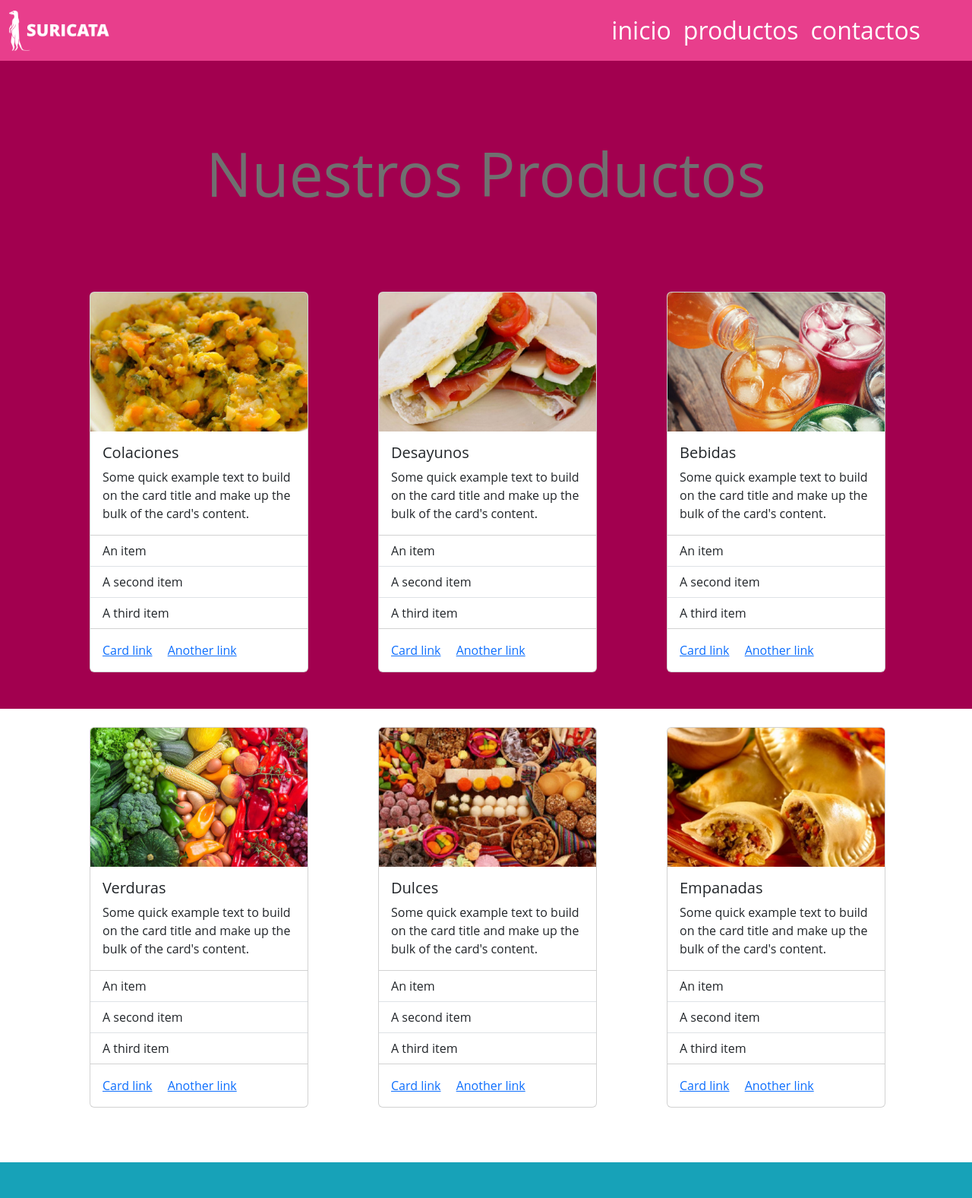
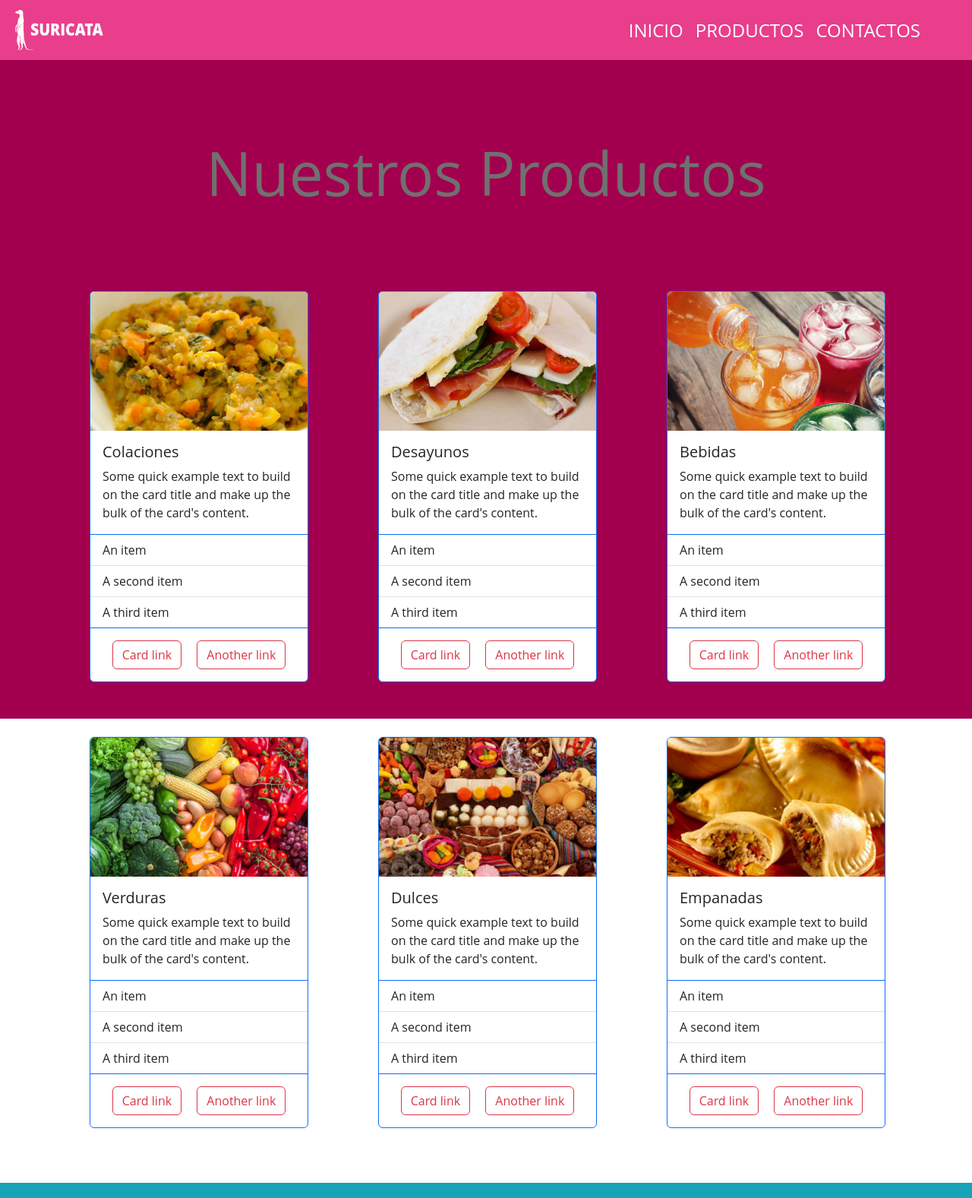
Before and after one commit to Ib3rtt1/suricata, a plain HTML site: page index.html in a window 1280 px wide. Shown: the top 1577 px of the page at 76% size. Drawn offline with nearby package versions, Linux system fonts and the light colour scheme.

Commit message:
alineaciones de cartas

```diff
--- a/index.html
+++ b/index.html
@@ -6,15 +6,15 @@
   <meta name="viewport" content="width=device-width, initial-scale=1.0">
 
   <link rel="stylesheet" href="assets/css/styles.css">
-
+  <!-- fuentes -->
   <link rel="preconnect" href="https://fonts.googleapis.com">
   <link rel="preconnect" href="https://fonts.gstatic.com" crossorigin>
   <link href="https://fonts.googleapis.com/css2?family=Josefin+Sans:ital@1&family=Kalam:wght@700&family=Raleway:wght@300;500&display=swap" rel="stylesheet">
+  <!-- boostrap  -->
   <link href="https://cdn.jsdelivr.net/npm/bootstrap@5.3.0-alpha3/dist/css/bootstrap.min.css" rel="stylesheet" integrity="sha384-KK94CHFLLe+nY2dmCWGMq91rCGa5gtU4mk92HdvYe+M/SXH301p5ILy+dN9+nJOZ" crossorigin="anonymous">
   <script src="https://kit.fontawesome.com/3d39a9f644.js" crossorigin="anonymous"></script>
 
   <title>desafio suricata carlos ibertti</title>
-
 
 </head>
 <body>
@@ -22,21 +22,21 @@
     <nav class="navbar navbar-expand-lg ">
       <div class="container-fluid h-75 " >
         <a class="navbar-brand text-white " href="#">
-          <img src="assets/img/logo.png" alt="logo de la suricata ">
+          <img class="px-2" src="assets/img/logo.png" alt="logo de la suricata ">
         </a>
-        <button class="navbar-toggler  navbar-dark border-light" type="button" data-bs-toggle="collapse" data-bs-target="#navbarNav" aria-controls="navbarNav" aria-expanded="false" aria-label="Toggle navigation">
+        <button class="navbar-toggler  navbar-dark border-light" id="" type="button" data-bs-toggle="collapse" data-bs-target="#navbarNav" aria-controls="navbarNav" aria-expanded="false" aria-label="Toggle navigation">
           <span class="navbar-toggler-icon"></span>
         </button>
         <div class="collapse navbar-collapse px-5 " id="navbarNav">
           <ul class="navbar-nav ms-auto">
             <li class="nav-item">
-              <a class="nav-link active text-white fs-2 " aria-current="page" href="#">inicio</a>
+              <a class="nav-link active text-white text-uppercase fs-4 "id="" aria-current="page" href="#inicio">inicio</a>
             </li>
             <li class="nav-item ">
-              <a class="nav-link text-white fs-2 " href="#">productos </a>
+              <a class="nav-link text-white text-uppercase fs-4 " id="" href="#productos">productos </a>
             </li>
             <li class="nav-item ">
-              <a class="nav-link text-white fs-2 " href="#">contactos</a>
+              <a class="nav-link text-white text-uppercase fs-4 " id="" href="#contactos">contactos</a>
             </li>
           </ul>
         </div>
@@ -45,28 +45,28 @@
     <!--seccion 1  -->
     <header class=" header ">
       <div class="container">
-        <h1 class="text-center headerH1 "> Nuestros Productos </h1>
+        <h1 class="text-center headerH1 " id="productos" > Nuestros Productos </h1>
         <div class="row ">
           <div class="col-sm-4 col-12 px-5 mb-5">
-                <div class="card" style="width: 18rem;">
+                <div class="card border-primary" style="width: 18rem;">
                     <img src="assets/img/colaciones.jpg" class="card-img-top" alt="...">
                     <div class="card-body">
                       <h5 class="card-title">Colaciones</h5>
                       <p class="card-text">Some quick example text to build on the card title and make up the bulk of the card's content.</p>
                     </div>
-                    <ul class="list-group list-group-flush">
-                      <li class="list-group-item">An item</li>
+                    <ul class="list-group list-group-flush ">
+                      <li class="list-group-item ">An item</li>
                       <li class="list-group-item">A second item</li>
                       <li class="list-group-item">A third item</li>
                     </ul>
-                    <div class="card-body">
-                      <a href="#" class="card-link">Card link</a>
-                      <a href="#" class="card-link">Another link</a>
+                    <div class="card-body text-center ">
+                      <button type="button" href="#" class="btn btn-outline-danger mx-2">Card link</button>
+                      <button type="button" href="#" class="btn btn-outline-danger mx-2">Another link</button>
                     </div>
                 </div>
           </div>
           <div class="col-sm-4 col-12 px-5 mb-5">
-            <div class="card" style="width: 18rem;">
+            <div class="card border-primary" style="width: 18rem;">
                 <img src="assets/img/desayunos.jpg" class="card-img-top" alt="...">
                 <div class="card-body">
                   <h5 class="card-title">Desayunos</h5>
@@ -77,14 +77,14 @@
                   <li class="list-group-item">A second item</li>
                   <li class="list-group-item">A third item</li>
                 </ul>
-                <div class="card-body">
-                  <a href="#" class="card-link">Card link</a>
-                  <a href="#" class="card-link">Another link</a>
+                <div class="card-body text-center">
+                  <button type="button" href="#" class="btn btn-outline-danger mx-2">Card link</button>
+                      <button type="button" href="#" class="btn btn-outline-danger mx-2">Another link</button>
                 </div>
             </div>
           </div>
           <div class="col-sm-4 col-12 px-5 mb-5">
-          <div class="card" style="width: 18rem;">
+          <div class="card border-primary" style="width: 18rem;">
             <img src="assets/img/bebidas.jpg" class="card-img-top" alt="...">
             <div class="card-body">
               <h5 class="card-title">Bebidas</h5>
@@ -95,9 +95,9 @@
               <li class="list-group-item">A second item</li>
               <li class="list-group-item">A third item</li>
             </ul>
-            <div class="card-body">
-              <a href="#" class="card-link">Card link</a>
-              <a href="#" class="card-link">Another link</a>
+            <div class="card-body text-center">
+              <button type="button" href="#" class="btn btn-outline-danger mx-2">Card link</button>
+              <button type="button" href="#" class="btn btn-outline-danger mx-2">Another link</button>
             </div>
           </div>
         </div>
@@ -109,7 +109,7 @@
       <div class="container">
         <div class="row ">
           <div class="col-sm-4 col-12 px-5 mb-5">
-                <div class="card" style="width: 18rem;">
+                <div class="card border-primary" style="width: 18rem;">
                     <img src="assets/img/verduras.jpg" class="card-img-top" alt="...">
                     <div class="card-body">
                       <h5 class="card-title">Verduras</h5>
@@ -120,14 +120,14 @@
                       <li class="list-group-item">A second item</li>
                       <li class="list-group-item">A third item</li>
                     </ul>
-                    <div class="card-body">
-                      <a href="#" class="card-link">Card link</a>
-                      <a href="#" class="card-link">Another link</a>
+                    <div class="card-body text-center">
+                      <button type="button" href="#" class="btn btn-outline-danger mx-2">Card link</button>
+                      <button type="button" href="#" class="btn btn-outline-danger mx-2">Another link</button>
                     </div>
                 </div>
           </div>
           <div class="col-sm-4 col-12 px-5 mb-5">
-            <div class="card" style="width: 18rem;">
+            <div class="card border-primary" style="width: 18rem;">
                 <img src="assets/img/dulces.jpg" class="card-img-top" alt="...">
                 <div class="card-body">
                   <h5 class="card-title">Dulces</h5>
@@ -138,14 +138,14 @@
                   <li class="list-group-item">A second item</li>
                   <li class="list-group-item">A third item</li>
                 </ul>
-                <div class="card-body">
-                  <a href="#" class="card-link">Card link</a>
-                  <a href="#" class="card-link">Another link</a>
+                <div class="card-body text-center">
+                  <button type="button" href="#" class="btn btn-outline-danger mx-2">Card link</button>
+                      <button type="button" href="#" class="btn btn-outline-danger mx-2">Another link</button>
                 </div>
             </div>
           </div>
           <div class="col-sm-4 col-12 px-5 mb-5">
-          <div class="card" style="width: 18rem;">
+          <div class="card border-primary" style="width: 18rem;">
             <img src="assets/img/empanadas.jpg" class="card-img-top" alt="...">
             <div class="card-body">
               <h5 class="card-title">Empanadas</h5>
@@ -156,9 +156,9 @@
               <li class="list-group-item">A second item</li>
               <li class="list-group-item">A third item</li>
             </ul>
-            <div class="card-body">
-              <a href="#" class="card-link">Card link</a>
-              <a href="#" class="card-link">Another link</a>
+            <div class="card-body text-center">
+              <button type="button" href="#" class="btn btn-outline-danger mx-2">Card link</button>
+                      <button type="button" href="#" class="btn btn-outline-danger mx-2">Another link</button>
             </div>
           </div>
         </div>
@@ -170,21 +170,21 @@
         <div class="col-md-4">
           <h1 class="text-white fw-bold text-center py-5">Ahora aceptamos</h1>
         </div >
-        <div class="col-md-7 text-center py-5 px-3">
-          <i class="fab text-white fa-cc-visa fa-5x"></i>
-          <i class="fab text-white fa-cc-visa fa-5x px-3"></i>
-          <i class="fab text-white fa-cc-amex fa-5x px-3"></i>
-          <i class="fab text-white fa-cc-diners-club fa-5x px-3"></i>
-          <i class="fab text-white fa-cc-paypal fa-5x px-3"></i>
-          <i class="fab text-white fa-cc-discover fa-5x px-3"></i>
+        <div class="col-md-7 text-center py-5 px-3"  >
+          <i class="fab text-white fa-cc-visa fa-5x" id=""></i>
+          <i class="fab text-white fa-cc-visa fa-5x px-3" id=""></i>
+          <i class="fab text-white fa-cc-amex fa-5x px-3" id=""></i>
+          <i class="fab text-white fa-cc-diners-club fa-5x px-3" id=""></i>
+          <i class="fab text-white fa-cc-paypal fa-5x px-3" id=""></i>
+          <i class="fab text-white fa-cc-discover fa-5x px-3" id=""></i>
         </div>
       </div>
     </section>
 
     <!-- footer -->
     <footer class="container-fluid align-content-center ">
-      <div>
-        <img class="footerImg " src="assets/img/logo-footer.png" alt="">
+      <div class="p-2 mx-3">
+        <img class="footerImg  " src="assets/img/logo-footer.png" alt="">
       </div>
     </footer>
 
```
